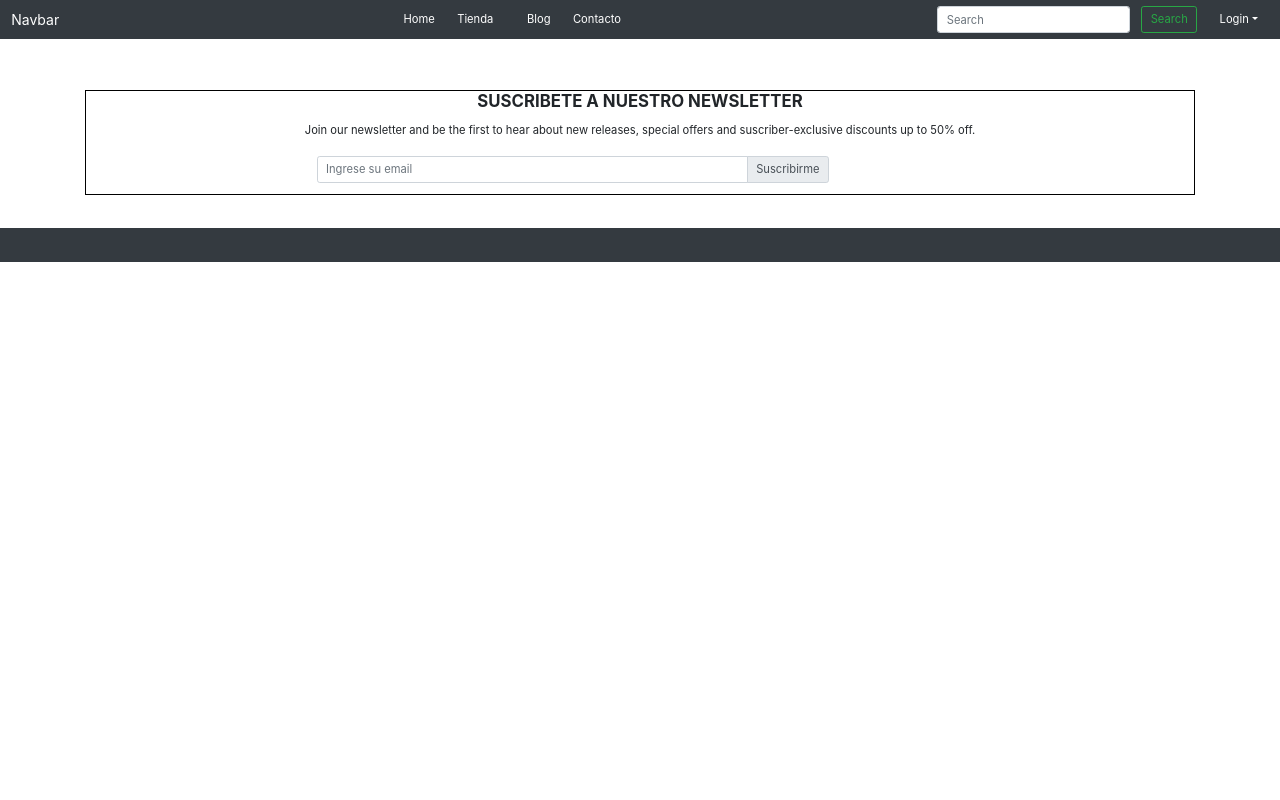
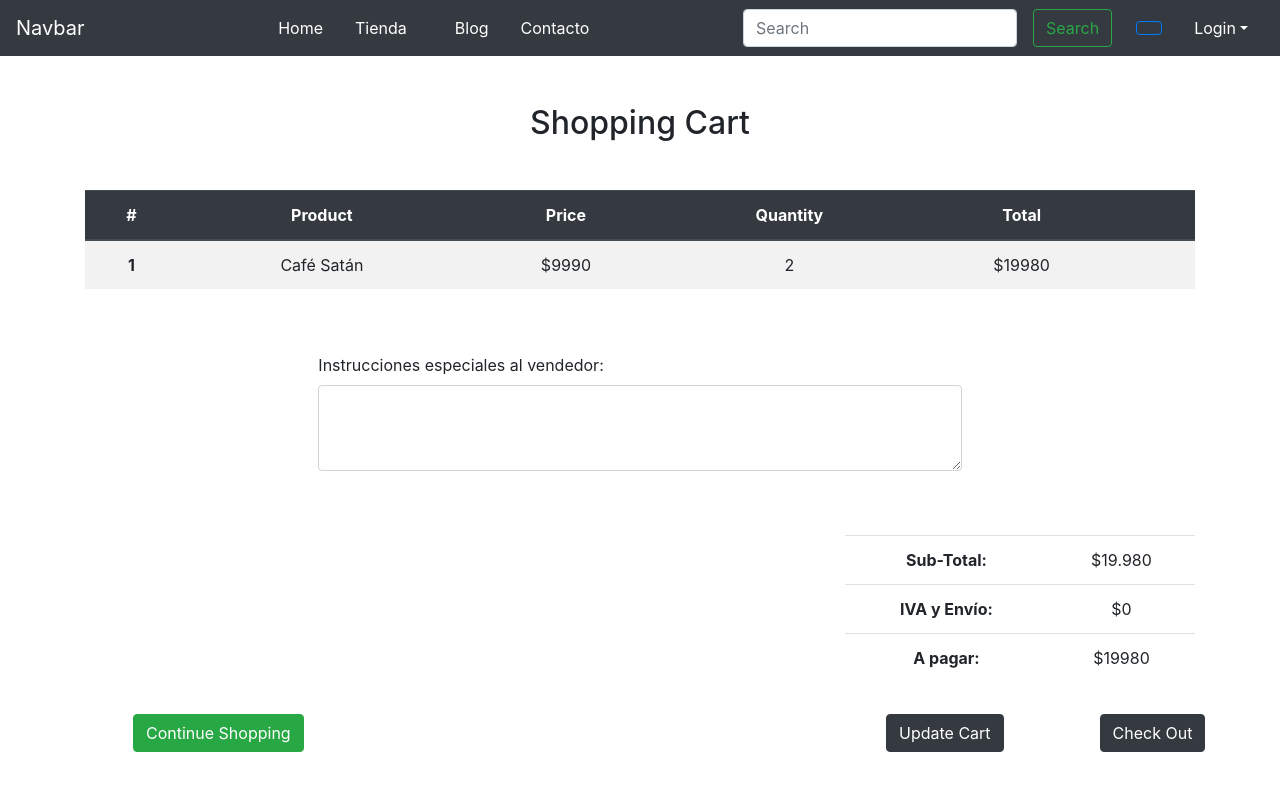
Before and after one commit to LorenzoCM/proyecto-final-4geeks-front, a React (Create React App) app: page /cart in a window 1280 px wide. Shown: the top 800 px of the page. Built offline with nearby package versions, Linux system fonts and the light colour scheme; the HTML template or start-up script is replaced by a standard one.

Commit message:
update con cart, login y register

```diff
--- a/src/App.js
+++ b/src/App.js
@@ -7,6 +7,9 @@ import Footer from './components/footer.js';
 import ProductsGroup from './views/productsGroup.js';
 import Contact from './views/contact.js';
 import ProductDetails from './views/productDetails';
+import Cart from './views/cart';
+import Login from './views/login';
+import Register from './views/register';
 import injectContext from './store/appContext';
 
 function App() {
@@ -19,8 +22,10 @@ function App() {
         {/* This is supposed to receive a product id from database <:id> vvv */}
         <Route exact path="/products/id" component={ProductDetails} />
         {/* Aqui va la sección de Ceci */}
-        {/* test */}
         <Route exact path="/contact" component={Contact} />
+        <Route exact path="/cart" component={Cart} />
+        <Route exact path="/login" component={Login} />
+        <Route exact path="/register" component={Register} />
       </Switch>
       <Newsletter />
       <Footer />
--- a/src/components/navbar.js
+++ b/src/components/navbar.js
@@ -17,30 +17,31 @@ const Navbar = () => {
             <div className="collapse navbar-collapse" id="navbarSupportedContent">
                 <ul className="navbar-nav ml-auto mr-auto">
                     <li className="nav-item active ml-4">
-                        <a className="nav-link text-white" href="#">Home <span className="sr-only">(current)</span></a>
+                        <Link to="/" className="nav-link text-white" href="#">Home <span className="sr-only">(current)</span></Link>
                     </li>
                     <li className="nav-item mx-3">
-                        <a className="nav-link text-white" href="#">Tienda</a>
+                        <Link to="/products" className="nav-link text-white" href="#">Tienda</Link>
                     </li>
                     <li className="nav-item mx-3">
-                        <a className="nav-link text-white" href="#">Blog</a>
+                        <Link to="/blog" className="nav-link text-white" href="#">Blog</Link>
                     </li>
                     <li className="nav-item">
-                        <a className="nav-link text-white" href="#">Contacto</a>
+                        <Link to="/contact" className="nav-link text-white" href="#">Contacto</Link>
                     </li>
                 </ul>
                 <form className="form-inline my-2 my-lg-0">
                     <input className="form-control mr-sm-2" type="search" placeholder="Search" aria-label="Search" />
                     <button className="btn btn-outline-success my-2 my-sm-0 mr-3 ml-2" type="submit">Search</button>
+                    <Link to="/cart" className="btn btn-outline-primary my-2 my-sm-0 mr-3 ml-2" type="submit"><i class="fas fa-shopping-cart"></i></Link>
                     <div className="nav-item dropdown">
                         <a className="nav-link dropdown-toggle text-white" href="#" id="navbarDropdown" role="button" data-toggle="dropdown" aria-haspopup="true" aria-expanded="false">
                             Login
                         </a>
-                        <div className="dropdown-menu" aria-labelledby="navbarDropdown">
-                            <a className="dropdown-item" href="#">Action</a>
-                            <a className="dropdown-item" href="#">Another action</a>
+                        <div className="dropdown-menu dropdown-menu-right" aria-labelledby="navbarDropdown">
+                            <Link to="/login" className="dropdown-item" href="#">Login</Link>
+                            <a className="dropdown-item" href="#">Logout</a>
                             <div className="dropdown-divider"></div>
-                            <a className="dropdown-item" href="#">Something else here</a>
+                            <Link to="/register" className="dropdown-item" href="#">Register</Link>
                         </div>
                     </div>
                 </form>
--- a/src/index.css
+++ b/src/index.css
@@ -15,7 +15,7 @@ html {
   }
 }
 
-@media screen and (min-width: 768px) and (max-width: 991px) {
+@media screen and (min-width: 768px) {
   html {
     font-size: 1rem;
   }
--- /dev/null
+++ b/src/views/cart.js
@@ -0,0 +1,80 @@
+import React from 'react';
+
+const Cart = props => {
+    return (
+        <div className="container">
+            <div className="row">
+                <div className="col-md-12">
+                    <h2 className="text-center mt-5">Shopping Cart</h2>
+                    {/* Table div */}
+                    <div className="table-responsive mt-5">
+                        <table className="table table-striped text-center">
+                            <thead className="thead-dark">
+                                <tr>
+                                    <th scope="col">#</th>
+                                    <th scope="col">Product</th>
+                                    <th scope="col">Price</th>
+                                    <th scope="col">Quantity</th>
+                                    <th scope="col">Total</th>
+                                    <th></th>
+                                </tr>
+                            </thead>
+                            <tbody>
+                                <tr>
+                                    <th scope="row">1</th>
+                                    <td>Café Satán</td>
+                                    <td>$9990</td>
+                                    <td>2</td>
+                                    <td>$19980</td>
+                                    <td><i className="fas fa-trash"></i></td>
+                                </tr>
+                            </tbody>
+                        </table>
+                    </div>
+                    {/* Instructions to seller div. */}
+                    <div className="instructions-seller">
+                        <div className="form-row mt-5">
+                            <div class="form-group col-md-7 mx-auto">
+                                <label for="exampleFormControlTextarea1">Instrucciones especiales al vendedor:</label>
+                                <textarea class="form-control" id="exampleFormControlTextarea1" width="100%" rows="3"></textarea>
+                            </div>
+                        </div>
+                    </div>
+                    {/* Sub-Total, shipping, taxes and checkout button. */}
+                    <div className="row d-flex justify-content-end">
+                        <div className="table-responsive col-md-4 mt-5">
+                            <table className="table text-center">
+                                <tbody>
+                                    <tr>
+                                        <th scope="row">Sub-Total:</th>
+                                        <td>$19.980</td>
+                                    </tr>
+                                    <tr>
+                                        <th scope="row">IVA y Envío:</th>
+                                        <td>$0</td>
+                                    </tr>
+                                    <tr>
+                                        <th scope="row">A pagar:</th>
+                                        <td>$19980</td>
+                                    </tr>
+                                </tbody>
+                            </table>
+                        </div>
+                    </div>
+                    {/* Bottom Buttons Area */}
+                    <div className="row d-flex mt-3">
+                        <div className="col-md-8 ml-5">
+                            <button className="btn btn-success">Continue Shopping</button>
+                        </div>
+                        <div  className="ml-2">
+                            <button className="btn btn-dark mr-5">Update Cart</button>
+                            <button className="btn btn-dark ml-5">Check Out</button>
+                        </div>
+                    </div>
+                </div>
+            </div>
+        </div>
+    )
+}
+
+export default Cart;
--- a/src/views/contact.js
+++ b/src/views/contact.js
@@ -27,7 +27,7 @@ const Contact = props => {
                             </div>
                         </div>
                         <div className="form-row">
-                            <div class="form-group col-md-12">
+                            <div className="form-group col-md-12 mx-auto">
                                 <label for="exampleFormControlTextarea1">Tu mensaje aquí</label>
                                 <textarea class="form-control" id="exampleFormControlTextarea1" rows="3"></textarea>
                             </div>
--- /dev/null
+++ b/src/views/login.js
@@ -0,0 +1,26 @@
+import React from 'react';
+
+const Register = props => {
+    return (
+        <div className="container">
+            <div className="row">
+                <form className="col-md-5 mx-auto mt-5">
+                    <h2 className="text-center mb-5">Login</h2>
+                    <div class="form-group">
+                        <label for="inputAddress">Email</label>
+                        <input type="email" className="form-control" id="inputAddress" placeholder="Email" />
+                    </div>
+                    <div class="form-group">
+                        <label for="inputEmail4">Contraseña</label>
+                        <input type="password" className="form-control" id="inputEmail4" placeholder="Contraseña" />
+                    </div>
+                    <div className="text-center mt-5">
+                        <button type="submit" className="btn btn-dark">Login</button>
+                    </div>
+                </form>
+            </div>
+        </div>
+    )
+}
+
+export default Register;
--- /dev/null
+++ b/src/views/register.js
@@ -0,0 +1,46 @@
+import React from 'react';
+
+const Register = props => {
+    return (
+        <div className="container">
+            <div className="row">
+                <form className="mx-auto mt-5">
+                    <h2 className="text-center mb-5">Crea tu cuenta</h2>
+                    <div className="form-row">
+                        <div class="form-group col-md-6">
+                            <label for="inputEmail4">Nombre</label>
+                            <input type="text" className="form-control" id="inputEmail4" placeholder="Nombre" />
+                        </div>
+                        <div class="form-group col-md-6">
+                            <label for="inputPassword4">Apellido</label>
+                            <input type="text" className="form-control" id="inputPassword4" placeholder="Apellido" />
+                        </div>
+                    </div>
+                    <div class="form-group">
+                        <label for="inputAddress">Email</label>
+                        <input type="email" className="form-control" id="inputAddress" placeholder="Email" />
+                    </div>
+                    <div className="form-group">
+                        <label for="inputAddress" className="">Repita su email</label>
+                        <input type="email" className="form-control" id="inputAddress" placeholder=" Repita su email" />
+                    </div>
+                    <div class="form-row">
+                        <div class="form-group col-md-6">
+                            <label for="inputEmail4">Contraseña</label>
+                            <input type="password" className="form-control" id="inputEmail4" placeholder="Contraseña" />
+                        </div>
+                        <div class="form-group col-md-6">
+                            <label for="inputPassword4">Repita su contraseña</label>
+                            <input type="password" className="form-control" id="inputPassword4" placeholder="Repita su contraseña" />
+                        </div>
+                    </div>
+                    <div className="text-center mt-4">
+                        <button type="submit" className="btn btn-dark">Registrar</button>
+                    </div>
+                </form>
+            </div>
+        </div>
+    )
+}
+
+export default Register;
```
